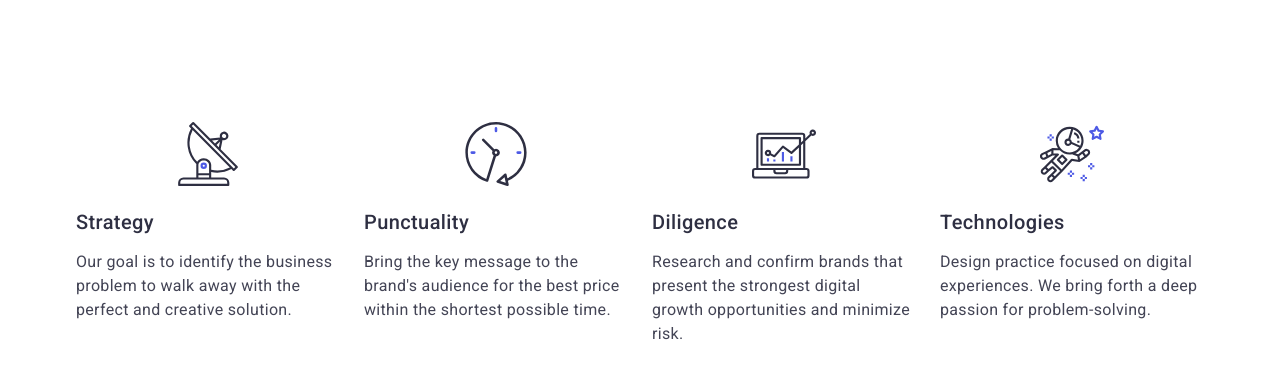
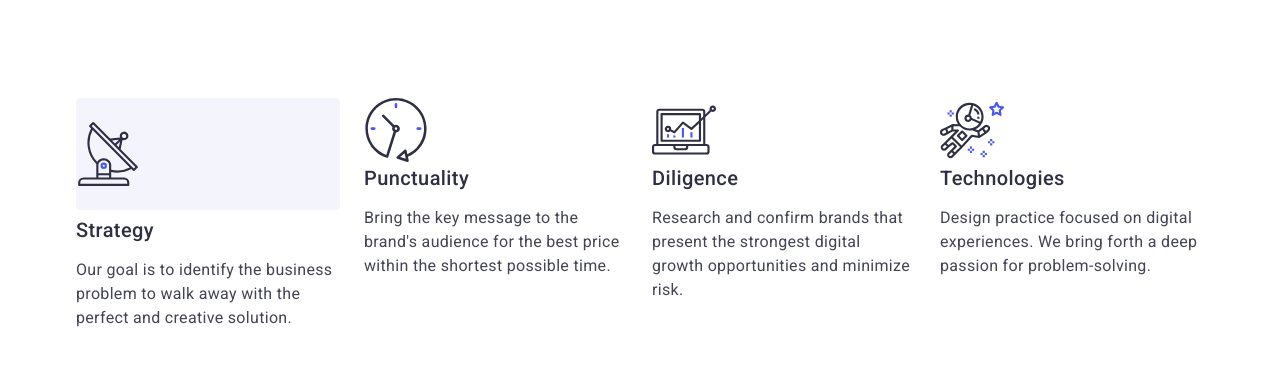
Before and after one commit to VovaDev777/goit-markup-hw-04, a plain HTML site: page index.html in a window 1280 px wide. Shown: the part 695-1074 px from the top of the page. Drawn offline with nearby package versions, Linux system fonts and the light colour scheme.

Commit message:
perevirka

```diff
--- a/css/style.css
+++ b/css/style.css
@@ -385,15 +385,16 @@ footer {
 .footer-info {
     padding: 100px 0;
 }
-.icons-advantages {
+
+.icon-adv-container {
     display: flex;
     justify-items: center;
     align-items: center;
-    margin: 0 auto;
-    margin-top: 24px;
-    margin-bottom: 24px;
+    background-color: #f4f4fd;
+    border-radius: 4px;
+    margin-bottom: 8px;
+    height: 112px;
 }
-
 .work-icon-con {
     width: 40px;
     height: 40px;
--- a/index.html
+++ b/index.html
@@ -48,9 +48,11 @@
             <h2 class="visually-hidden">Company's advantages</h2>
             <ul class="list list-work">
                 <li class="work-item">
-                    <svg class="icons-advantages" width="64" height="64">
-                        <use href="./images/icons/icons.svg#icon-antenna-1"></use>
-                    </svg>
+                    <div class="icon-adv-container">
+                        <svg class="icons-advantages" width="64" height="64">
+                            <use href="./images/icons/icons.svg#icon-antenna-1"></use>
+                        </svg>
+                    </div>
                     <h3 class="list-description">Strategy</h3>
                     <p class="list-text">Our goal is to identify the business problem to walk away with the perfect and creative solution.</p>
                 </li>
```
